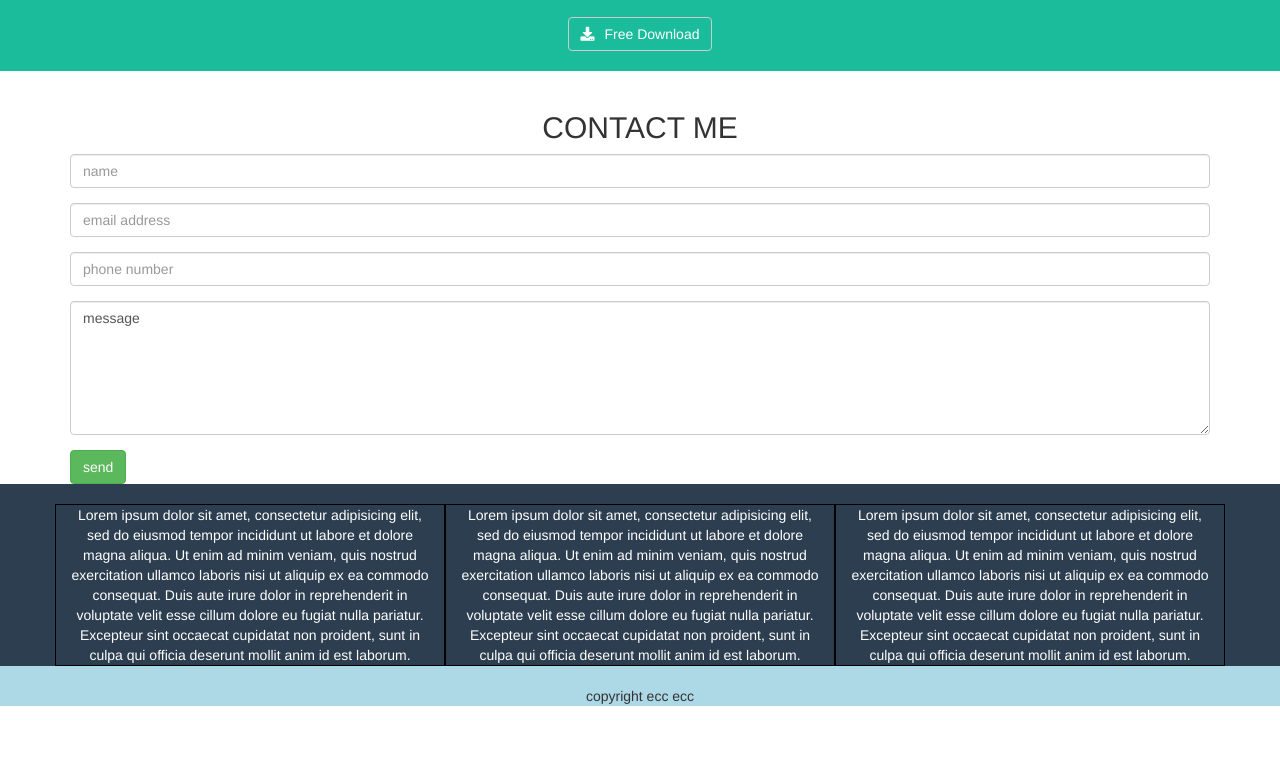
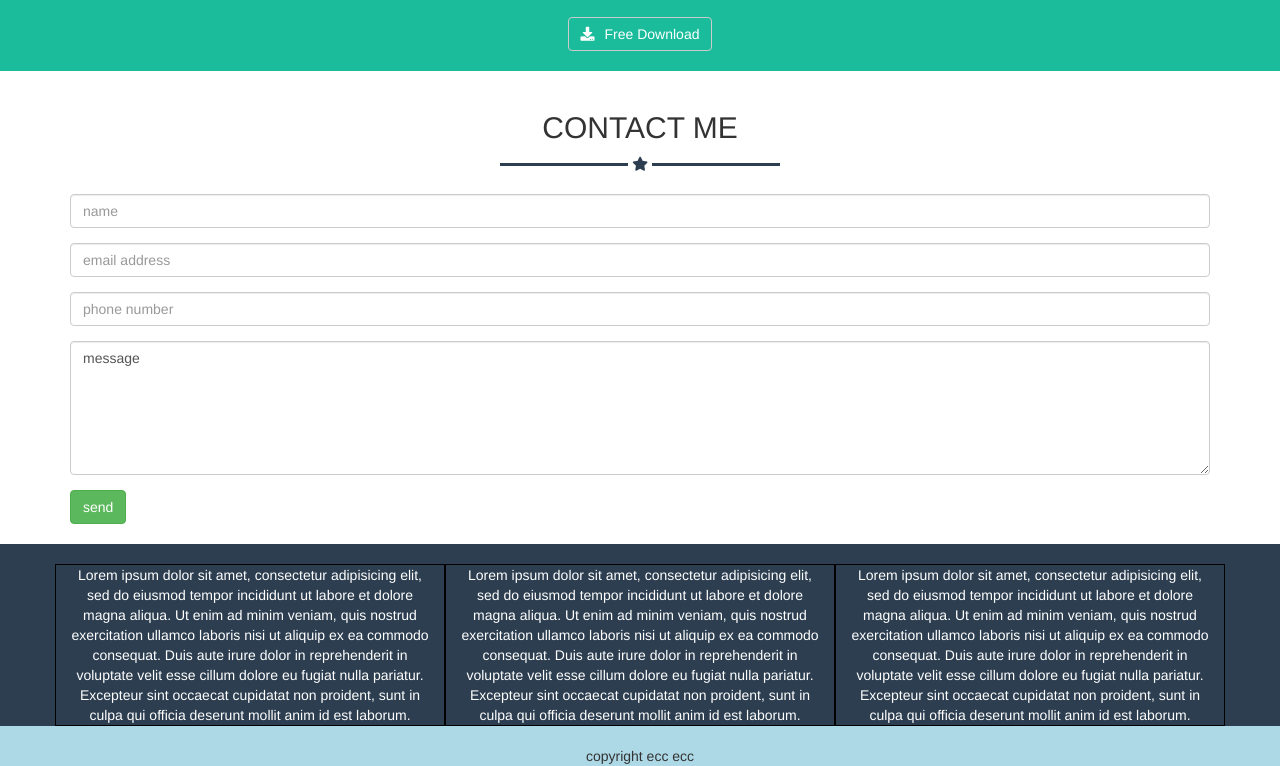
Before and after one commit to marzucoalessandro/html-css-bootstrap-freelancer, a plain HTML site: page index.html in a window 1280 px wide. Shown: the part 1489-2255 px from the top of the page. Before the commit the page ends 2195 px from the top, so only its background shows below. Drawn offline with nearby package versions, Linux system fonts and the light colour scheme.

Commit message:
sezione contact del main

```diff
--- a/css/style.css
+++ b/css/style.css
@@ -51,6 +51,10 @@
 
  .mrb-5{
    margin-bottom: 5px;
+ }
+
+ .mrb-20{
+   margin-bottom: 20px;
  }
 
  .pd-top20{
--- a/index.html
+++ b/index.html
@@ -179,10 +179,16 @@
 
           <!-- terza section con h2 e form  -->
 
-          <section class="contact">
+          <section class="contact mrb-20">
 
             <div class="title pd-top20 txt-c">
               <h2>contact me</h2>
+            </div>
+            <div class="divider txt-c mrb-20">
+              <div class="square2"></div>
+              <i class="text-col fas fa-star"></i>
+              <div class="square2"></div>
+
             </div>
 
             <!-- per il form useremo il container con 1 colonna -->
```
